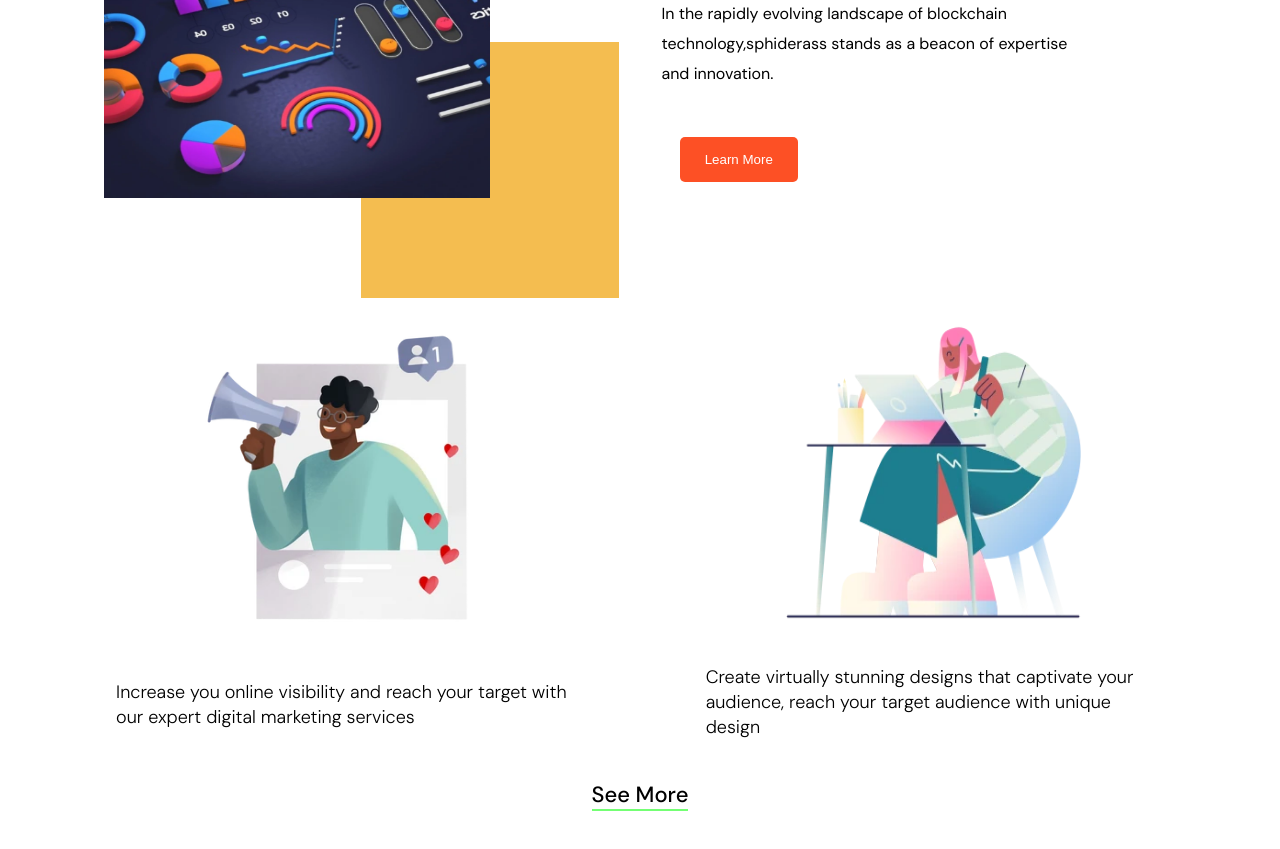
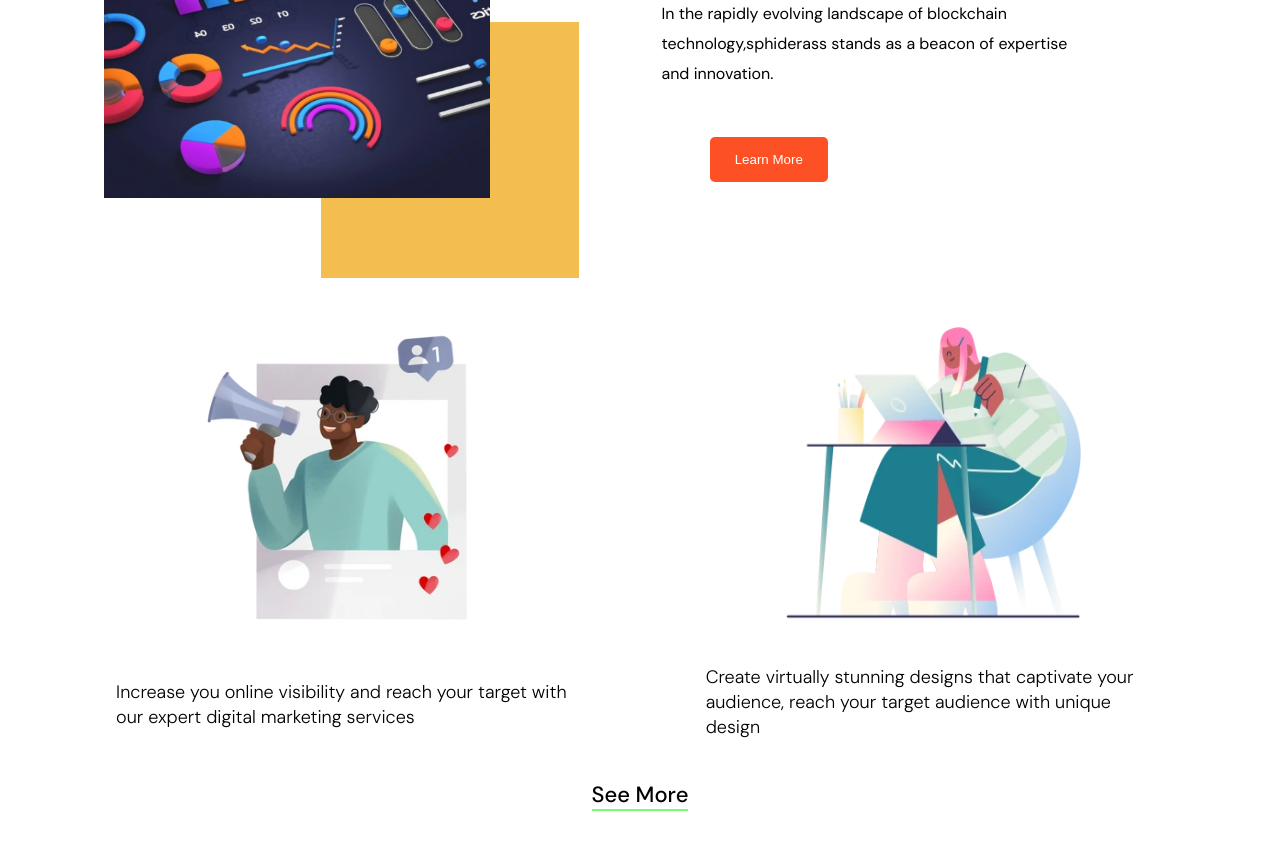
Before and after one commit to IdowuJosiah/SphidersAss, a React (Create React App) app in the folder sphiderass/: page / in a window 1280 px wide. Shown: the part 2280-3129 px from the top of the page. Built offline with nearby package versions, Linux system fonts and the light colour scheme.

Commit message:
Update App.css

```diff
--- a/sphiderass/src/App.css
+++ b/sphiderass/src/App.css
@@ -512,8 +512,8 @@
 .sb-base-left{
     width: 50%;
     height: 70%;
-    bottom: -100px;
-    right: 0;
+    bottom: -80px;
+    right: 40px;
     background: #f4bd50;
     position: absolute;
 }
@@ -551,7 +551,7 @@
     border-radius: 5px;
     padding: 15px 25px;
     cursor: pointer;
-    transform: translateX(-180px);
+    transform: translateX(-150px);
     transition-duration: 500ms;
 
 }
```
